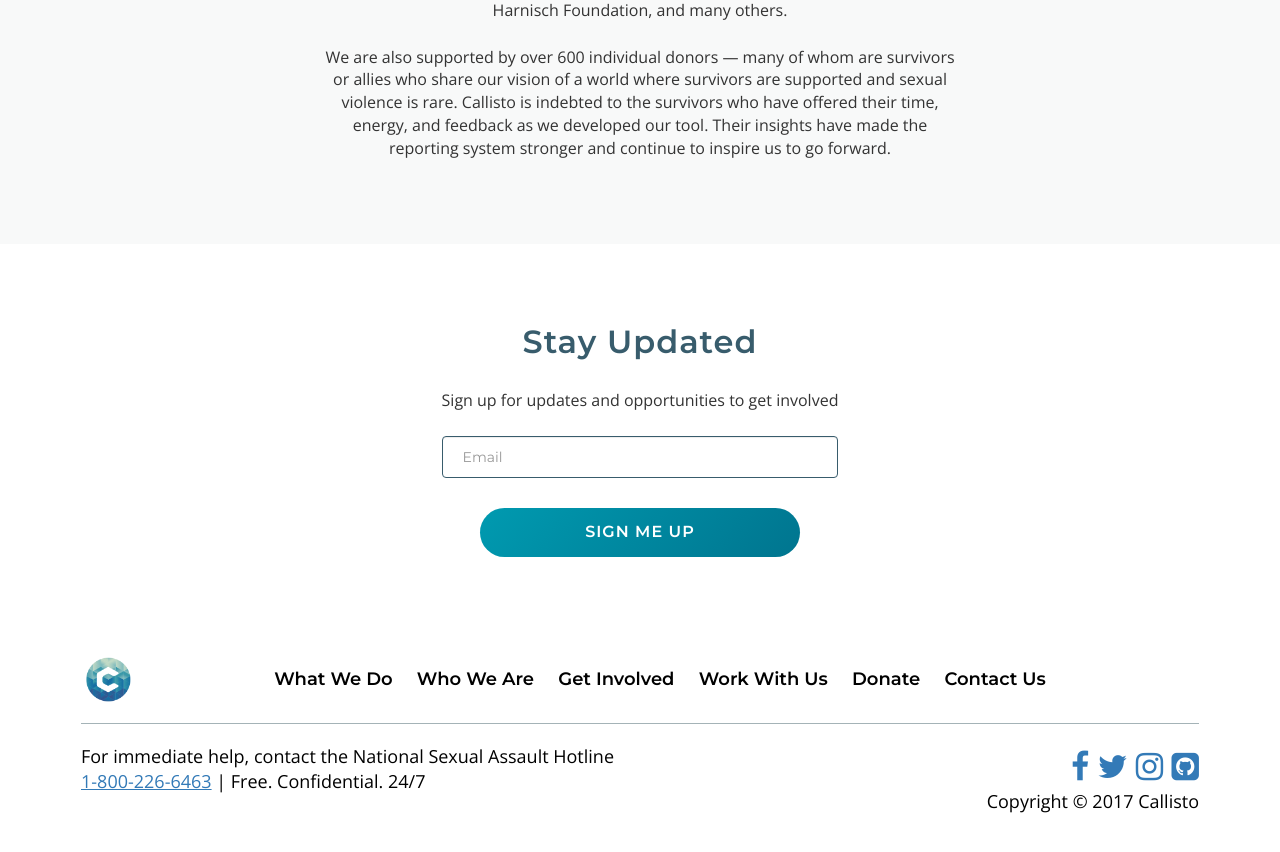
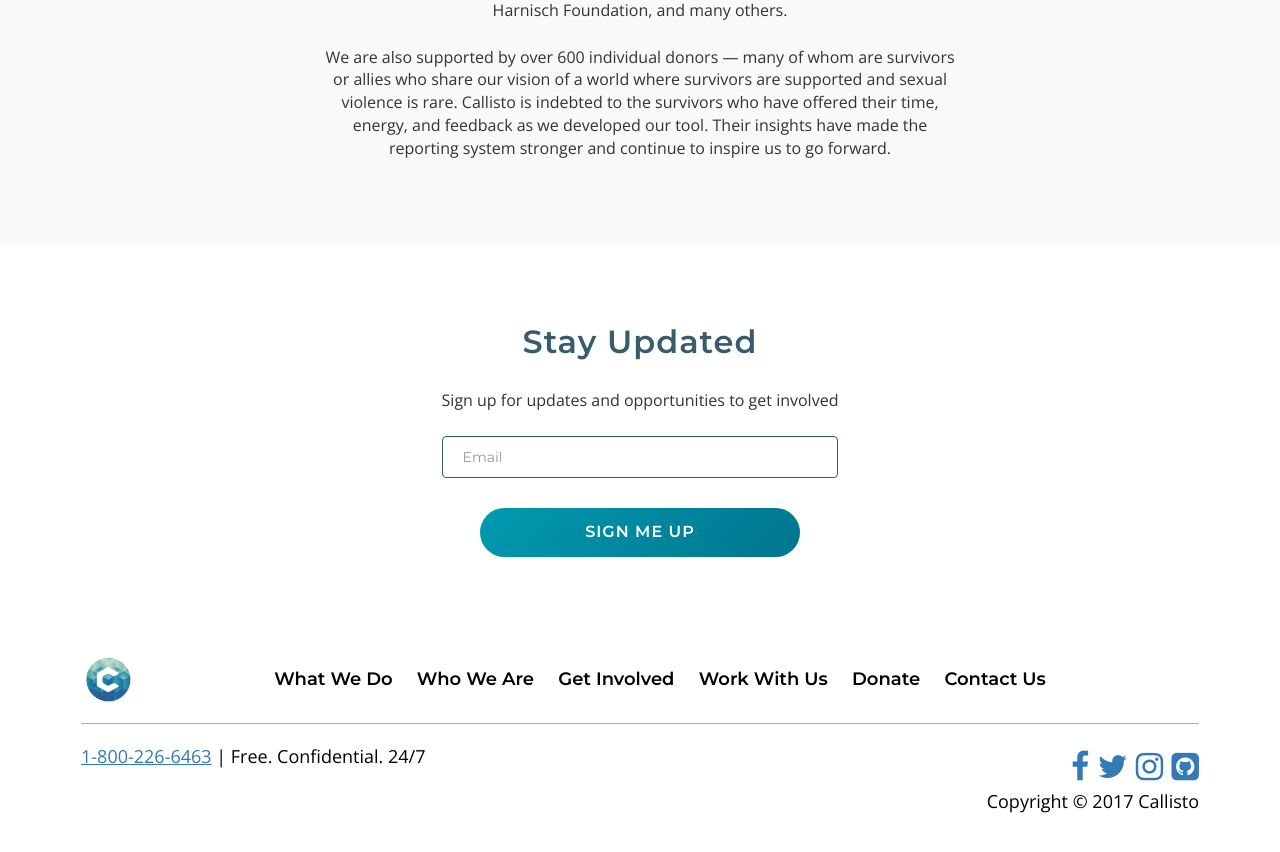
Before and after one commit to project-callisto/projectcallisto-dot-org, a Jekyll site: the page built from index.html, in a window 1280 px wide and 900 px high, scrolled down 4222 px. Shown: the top 852 px of the window. Built offline with Jekyll 4.4.1, drawn with Linux system fonts in a browser that asks for light colours.

Commit message:
remove old footer text

```diff
--- a/_includes/footer.html
+++ b/_includes/footer.html
@@ -13,7 +13,7 @@
         </div>
         <div class="bottom_nav">
             <div class="float_left">
-                <p>For immediate help, contact the National Sexual Assault Hotline<br/><a href="tel:+18002266463">1-800-226-6463</a> | Free. Confidential. 24/7</p>
+                <p><a href="tel:+18002266463">1-800-226-6463</a> | Free. Confidential. 24/7</p>
             </div>
             <div class="float_right">
                 <div class="footer-icons">
```
